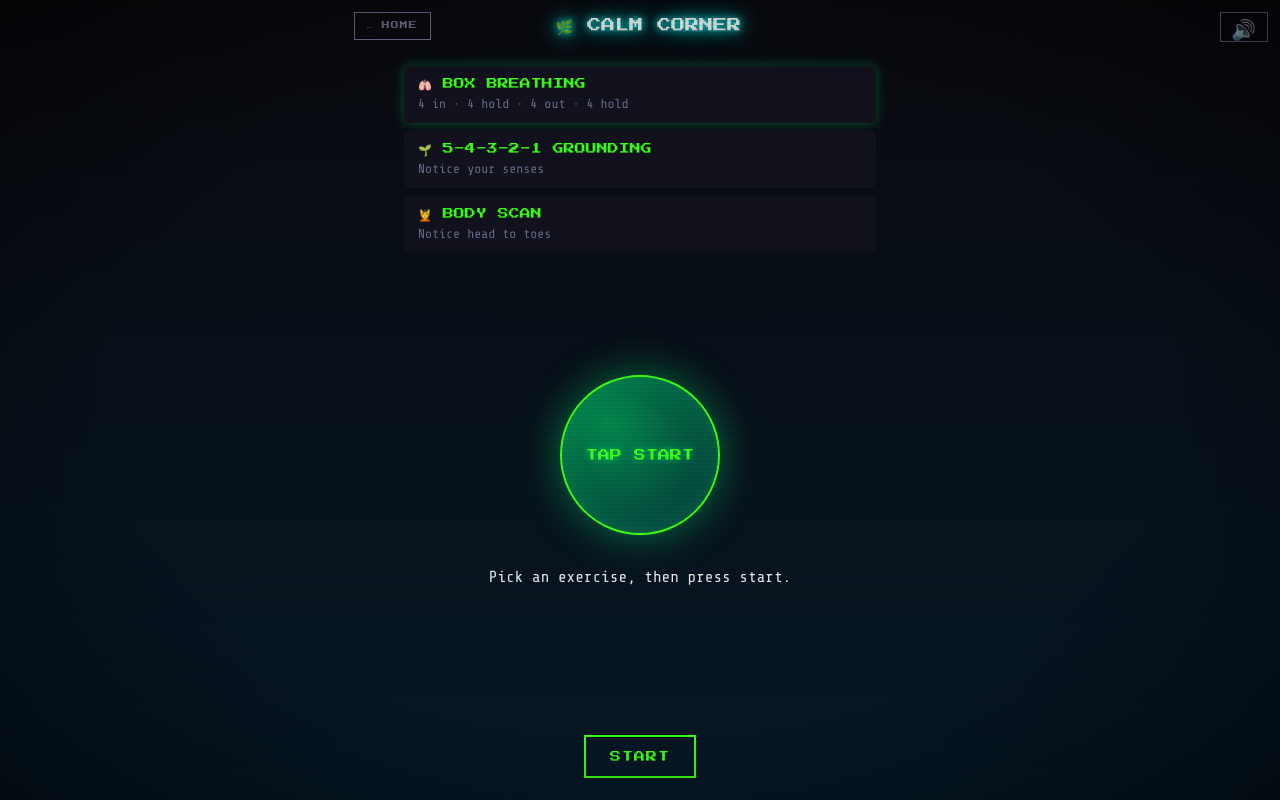
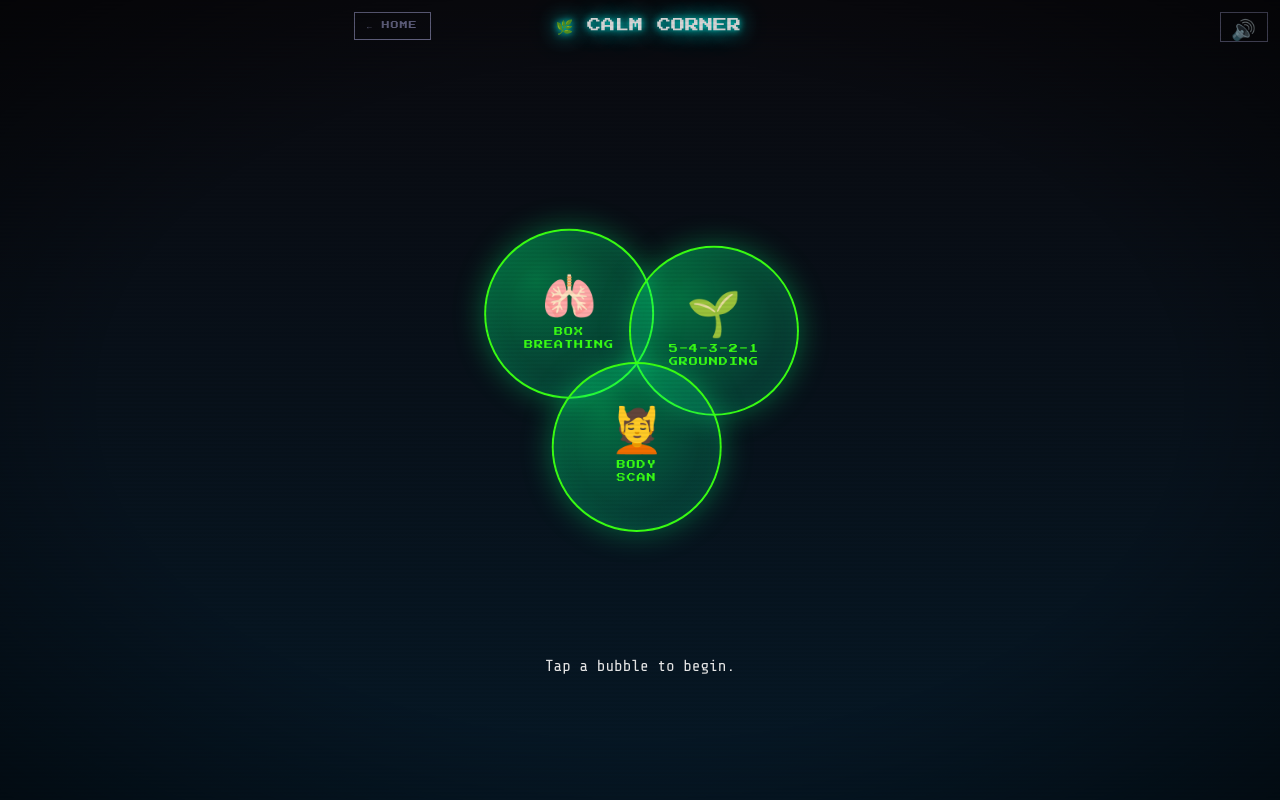
Before and after one commit to jaredjgreer/think-twice, a plain HTML site: page index.html in a window 1280 px wide. Both pictures are taken after a click on the button "🌿 CALM CORNER". Drawn offline with nearby package versions, Linux system fonts and the light colour scheme; no server answers.

Commit message:
Calm Corner UX: floating bubbles, tap to start, fly-away transition
- 3 tap-to-start bubbles (Box Breathing, Grounding, Body Scan) drift
  gently in the center with staggered idle animations
- Tap a bubble → other two fly off-screen (left, right, down) + fade
- Selected bubble reveals as the breathing orb (centered, absolute)
- Stop button returns bubbles to the center with a soft float back in
- Removed the old dropdown + START button — one-tap flow
- Orb text supports multi-line labels for grounding steps

```diff
--- a/css/main.css
+++ b/css/main.css
@@ -1932,60 +1932,127 @@ html, body {
 }
 
 .calm-exercise-select {
+  /* Deprecated — replaced by floating bubbles. Kept as no-op for safety. */
+  display: none;
+}
+
+.calm-bubbles {
+  position: relative;
+  width: 100%;
+  flex: 1;
+  min-height: 340px;
+  max-width: 520px;
+  max-height: 520px;
+  display: flex;
+  align-items: center;
+  justify-content: center;
+}
+
+.calm-bubble {
+  position: absolute;
+  width: clamp(120px, 32vw, 170px);
+  height: clamp(120px, 32vw, 170px);
+  border-radius: 50%;
+  border: 2px solid var(--neon-green);
+  background: radial-gradient(circle at 30% 30%, rgba(0, 255, 128, 0.4), rgba(0, 180, 200, 0.1));
+  box-shadow: 0 0 30px rgba(0, 255, 128, 0.35), inset 0 0 25px rgba(0, 255, 128, 0.15);
+  color: var(--text-white);
+  font-family: var(--font-terminal);
+  cursor: pointer;
   display: flex;
   flex-direction: column;
-  gap: 8px;
-  padding: 14px;
-  width: 100%;
-  max-width: 500px;
-}
-
-.calm-option {
-  display: flex;
-  flex-direction: column;
-  gap: 4px;
-  padding: 12px 14px;
-  background: var(--bg-card);
-  border: 2px solid var(--border-dim);
-  border-radius: 6px;
-  color: var(--text-white);
-  font-family: var(--font-terminal);
-  cursor: pointer;
-  text-align: left;
-  transition: all 0.2s;
-}
-.calm-option:hover {
-  border-color: var(--neon-green);
-}
-.calm-option.selected {
-  border-color: var(--neon-green);
-  box-shadow: 0 0 12px rgba(0, 255, 128, 0.3);
-}
-.calm-option .calm-name {
-  font-family: var(--font-pixel);
-  font-size: 11px;
+  align-items: center;
+  justify-content: center;
+  gap: 6px;
+  padding: 6px;
+  text-align: center;
+  transition: transform 0.6s cubic-bezier(0.34, 1.56, 0.64, 1),
+              opacity 0.5s ease,
+              box-shadow 0.3s ease;
+  -webkit-tap-highlight-color: transparent;
+}
+
+.calm-bubble .bubble-emoji {
+  font-size: clamp(30px, 8vw, 44px);
+  line-height: 1;
+}
+.calm-bubble .bubble-label {
+  font-family: var(--font-pixel);
+  font-size: 9px;
   color: var(--neon-green);
-}
-.calm-option .calm-desc {
-  font-size: 13px;
-  color: var(--text-dim);
-}
+  letter-spacing: 1px;
+  line-height: 1.4;
+}
+
+.calm-bubble:hover,
+.calm-bubble:active {
+  box-shadow: 0 0 45px rgba(0, 255, 128, 0.6), inset 0 0 30px rgba(0, 255, 128, 0.25);
+}
+
+/* Idle drift positions + gentle bob animations */
+.calm-bubble.bubble-1 {
+  transform: translate(-38%, -30%);
+  animation: bubbleFloat1 7s ease-in-out infinite;
+}
+.calm-bubble.bubble-2 {
+  transform: translate(38%, -30%);
+  animation: bubbleFloat2 8s ease-in-out infinite;
+  animation-delay: -2s;
+}
+.calm-bubble.bubble-3 {
+  transform: translate(0%, 40%);
+  animation: bubbleFloat3 9s ease-in-out infinite;
+  animation-delay: -4s;
+}
+
+@keyframes bubbleFloat1 {
+  0%, 100% { transform: translate(-38%, -30%); }
+  50%      { transform: translate(-42%, -36%); }
+}
+@keyframes bubbleFloat2 {
+  0%, 100% { transform: translate(38%, -30%); }
+  50%      { transform: translate(44%, -25%); }
+}
+@keyframes bubbleFloat3 {
+  0%, 100% { transform: translate(0%, 40%); }
+  50%      { transform: translate(-4%, 46%); }
+}
+
+/* Off-stage state when another bubble is picked */
+.calm-bubble.bubble-away {
+  animation: none;
+  opacity: 0;
+  pointer-events: none;
+}
+.calm-bubble.bubble-1.bubble-away { transform: translate(-140vw, -60vh) scale(0.4); }
+.calm-bubble.bubble-2.bubble-away { transform: translate(140vw, -60vh) scale(0.4); }
+.calm-bubble.bubble-3.bubble-away { transform: translate(0, 140vh) scale(0.4); }
+
+/* Bubbles hidden entirely while an exercise runs (the orb takes over) */
+.calm-bubbles.exercising { pointer-events: none; }
+.calm-bubbles.exercising .calm-bubble:not(.bubble-away) { opacity: 0; animation: none; }
 
 .calm-stage {
   flex: 1;
+  position: relative;
   display: flex;
   flex-direction: column;
   align-items: center;
   justify-content: center;
-  gap: 30px;
+  gap: 20px;
   padding: 20px;
   width: 100%;
   max-width: 600px;
+  overflow: hidden;
 }
 
 .calm-orb {
-  width: 160px;
-  height: 160px;
+  position: absolute;
+  top: 50%;
+  left: 50%;
+  width: 170px;
+  height: 170px;
+  margin: -85px 0 0 -85px;
   border-radius: 50%;
   background: radial-gradient(circle at 30% 30%, rgba(0, 255, 128, 0.5), rgba(0, 200, 200, 0.15));
   border: 2px solid var(--neon-green);
@@ -1993,7 +2060,12 @@ html, body {
   display: flex;
   align-items: center;
   justify-content: center;
-  transition: transform 4s ease-in-out, box-shadow 4s ease-in-out;
+  transition: transform 4s ease-in-out, box-shadow 4s ease-in-out, opacity 0.4s ease;
+  animation: orbEnter 0.5s ease-out;
+}
+@keyframes orbEnter {
+  from { opacity: 0; transform: scale(0.6); }
+  to { opacity: 1; transform: scale(1); }
 }
 .calm-orb.inhale {
   transform: scale(1.5);
@@ -2010,6 +2082,8 @@ html, body {
   text-align: center;
   padding: 8px;
   text-shadow: 0 0 8px rgba(0, 255, 128, 0.6);
+  white-space: pre-line;
+  line-height: 1.4;
 }
 
 .calm-instruction {
--- a/index.html
+++ b/index.html
@@ -46,28 +46,27 @@
       <div class="calm-title glow-cyan">🌿 CALM CORNER</div>
       <div style="width:60px;"></div>
     </div>
-    <div class="calm-exercise-select">
-      <button class="calm-option selected" data-exercise="box-breathing">
-        <span class="calm-name">🫁 BOX BREATHING</span>
-        <span class="calm-desc">4 in · 4 hold · 4 out · 4 hold</span>
-      </button>
-      <button class="calm-option" data-exercise="grounding">
-        <span class="calm-name">🌱 5-4-3-2-1 GROUNDING</span>
-        <span class="calm-desc">Notice your senses</span>
-      </button>
-      <button class="calm-option" data-exercise="body-scan">
-        <span class="calm-name">💆 BODY SCAN</span>
-        <span class="calm-desc">Notice head to toes</span>
-      </button>
-    </div>
     <div id="calm-stage" class="calm-stage">
-      <div id="calm-orb" class="calm-orb">
-        <div id="calm-orb-text" class="calm-orb-text">TAP START</div>
+      <div id="calm-bubbles" class="calm-bubbles">
+        <button class="calm-bubble bubble-1" data-exercise="box-breathing">
+          <span class="bubble-emoji">🫁</span>
+          <span class="bubble-label">BOX<br>BREATHING</span>
+        </button>
+        <button class="calm-bubble bubble-2" data-exercise="grounding">
+          <span class="bubble-emoji">🌱</span>
+          <span class="bubble-label">5-4-3-2-1<br>GROUNDING</span>
+        </button>
+        <button class="calm-bubble bubble-3" data-exercise="body-scan">
+          <span class="bubble-emoji">💆</span>
+          <span class="bubble-label">BODY<br>SCAN</span>
+        </button>
       </div>
-      <div id="calm-instruction" class="calm-instruction">Pick an exercise, then press start.</div>
+      <div id="calm-orb" class="calm-orb" style="display:none;">
+        <div id="calm-orb-text" class="calm-orb-text"></div>
+      </div>
+      <div id="calm-instruction" class="calm-instruction">Tap a bubble to begin.</div>
     </div>
     <div class="calm-controls">
-      <button id="btn-calm-start" class="btn btn-green">START</button>
       <button id="btn-calm-stop" class="btn" style="display:none;">STOP</button>
     </div>
   </div>
--- a/js/app.js
+++ b/js/app.js
@@ -962,15 +962,8 @@ If asked about non-educational topics, playfully steer back: "That's outside my
 
   function resetCalmCorner() {
     stopCalmExercise();
-    calmExercise = 'box-breathing';
-    document.querySelectorAll('.calm-option').forEach(b => b.classList.remove('selected'));
-    const first = document.querySelector('.calm-option[data-exercise="box-breathing"]');
-    if (first) first.classList.add('selected');
-    document.getElementById('calm-orb').className = 'calm-orb';
-    document.getElementById('calm-orb-text').textContent = 'TAP START';
-    document.getElementById('calm-instruction').textContent = 'Pick an exercise, then press start.';
-    document.getElementById('btn-calm-start').style.display = '';
-    document.getElementById('btn-calm-stop').style.display = 'none';
+    calmExercise = null;
+    document.getElementById('calm-instruction').textContent = 'Tap a bubble to begin.';
   }
 
   function stopCalmExercise() {
@@ -979,8 +972,13 @@ If asked about non-educational topics, playfully steer back: "That's outside my
       calmTimer = null;
     }
     calmStep = 0;
-    document.getElementById('calm-orb').className = 'calm-orb';
-    document.getElementById('btn-calm-start').style.display = '';
+    // Reset orb + bubbles state.
+    const orb = document.getElementById('calm-orb');
+    orb.className = 'calm-orb';
+    orb.style.display = 'none';
+    const bubbles = document.getElementById('calm-bubbles');
+    bubbles.classList.remove('exercising');
+    document.querySelectorAll('.calm-bubble').forEach(b => b.classList.remove('bubble-away'));
     document.getElementById('btn-calm-stop').style.display = 'none';
   }
 
@@ -1090,28 +1088,32 @@ If asked about non-educational topics, playfully steer back: "That's outside my
   }
 
   function wireCalmCornerEvents() {
-    document.querySelectorAll('.calm-option').forEach(btn => {
-      btn.addEventListener('click', () => {
-        document.querySelectorAll('.calm-option').forEach(b => b.classList.remove('selected'));
-        btn.classList.add('selected');
-        calmExercise = btn.dataset.exercise;
-        stopCalmExercise();
+    document.querySelectorAll('.calm-bubble').forEach(bubble => {
+      bubble.addEventListener('click', () => {
+        if (calmTimer) return; // ignore if an exercise is already running
+        calmExercise = bubble.dataset.exercise;
+        // Fly the other bubbles away.
+        document.querySelectorAll('.calm-bubble').forEach(b => {
+          if (b !== bubble) b.classList.add('bubble-away');
+        });
+        // After the outbound animation, hide bubbles + reveal orb + kick off exercise.
+        setTimeout(() => {
+          document.getElementById('calm-bubbles').classList.add('exercising');
+          const orb = document.getElementById('calm-orb');
+          orb.style.display = '';
+          document.getElementById('btn-calm-stop').style.display = '';
+          calmStep = 0;
+          if (calmExercise === 'grounding') startGrounding();
+          else if (calmExercise === 'body-scan') startBodyScan();
+          else startBoxBreathing();
+        }, 500);
       });
-    });
-    document.getElementById('btn-calm-start').addEventListener('click', () => {
-      calmStep = 0;
-      document.getElementById('btn-calm-start').style.display = 'none';
-      document.getElementById('btn-calm-stop').style.display = '';
-      if (calmExercise === 'grounding') startGrounding();
-      else if (calmExercise === 'body-scan') startBodyScan();
-      else startBoxBreathing();
     });
     document.getElementById('btn-calm-stop').addEventListener('click', () => {
       // Credit if the user completed at least 3 full cycles / meaningful practice.
       if (calmExercise === 'box-breathing' && calmStep >= 12) creditCalmCompletion();
       stopCalmExercise();
-      document.getElementById('calm-orb-text').textContent = 'TAP START';
-      document.getElementById('calm-instruction').textContent = 'Pick an exercise, then press start.';
+      document.getElementById('calm-instruction').textContent = 'Tap a bubble to begin.';
     });
     document.getElementById('btn-calm-home').addEventListener('click', () => {
       stopCalmExercise();
```
